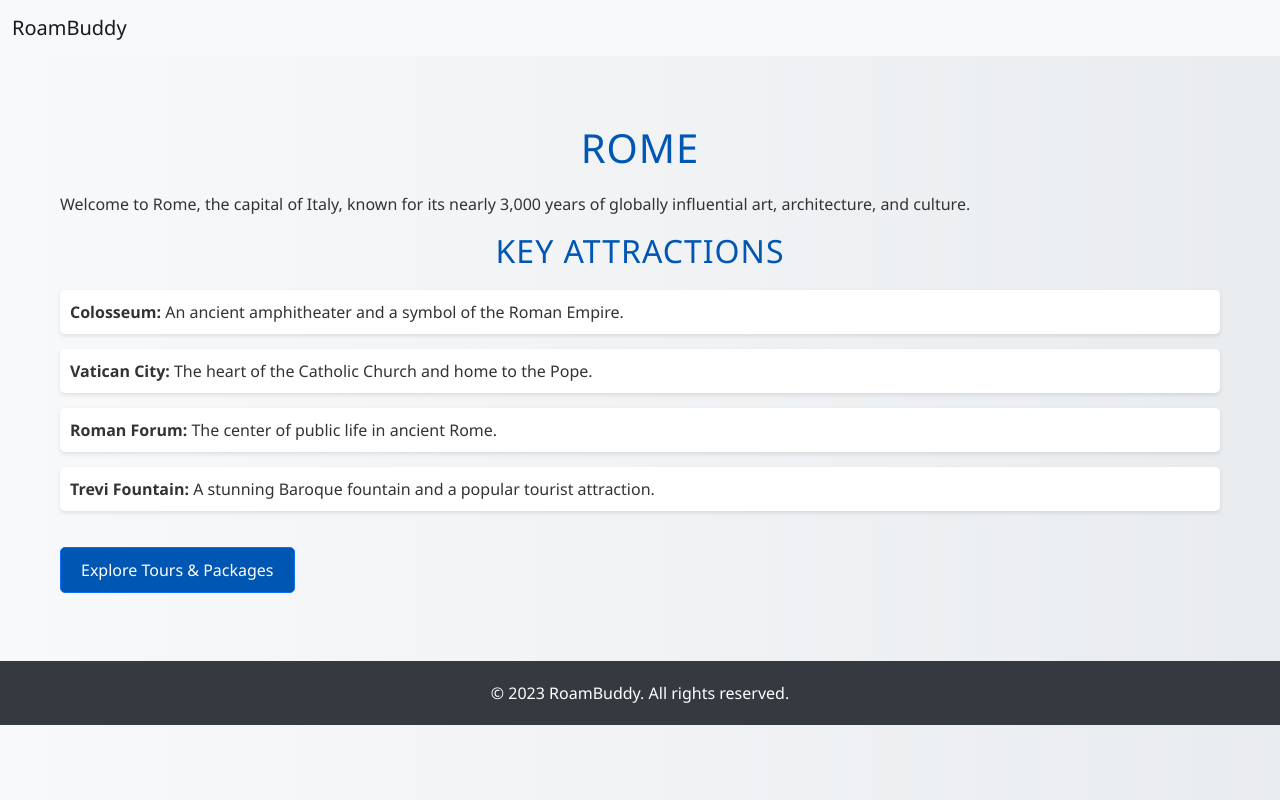
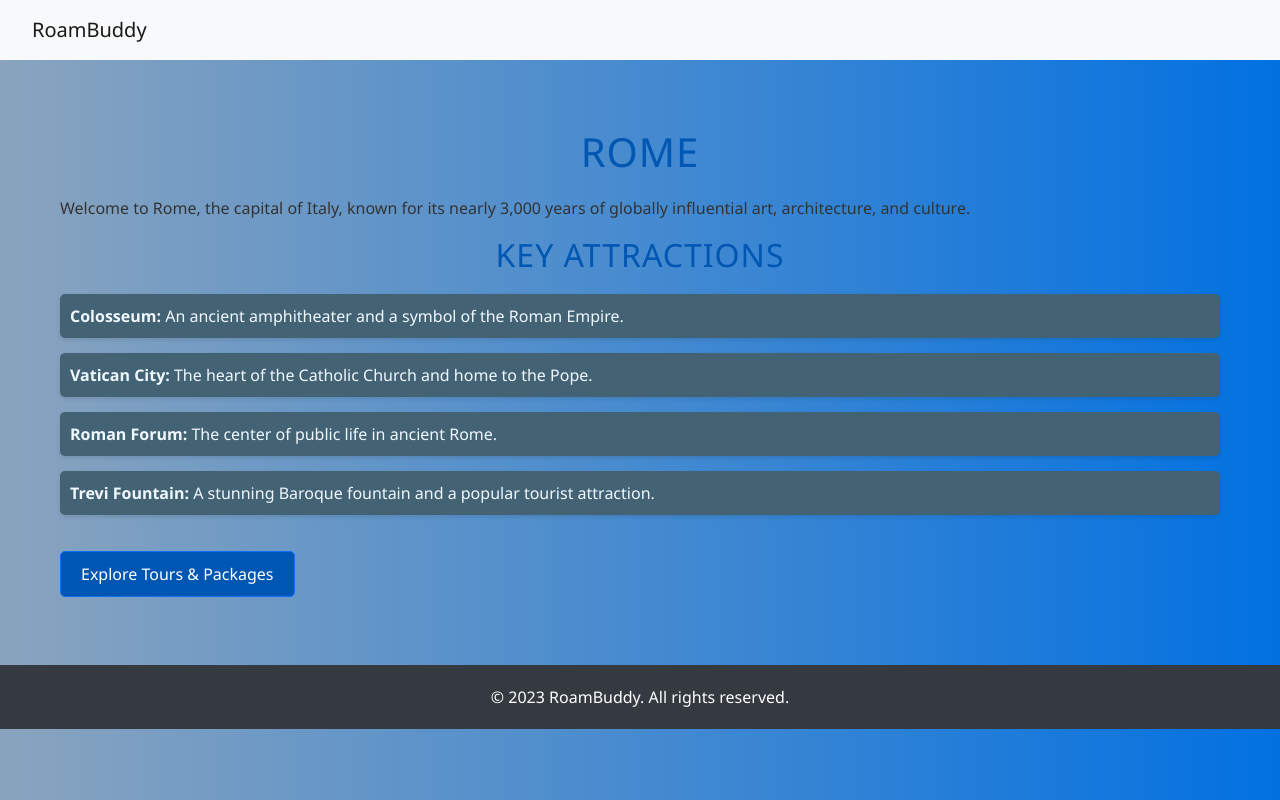
Before and after one commit to soumyajit73/travel-website, a plain HTML site: page frontend/locations/rome.html in a window 1280 px wide. Drawn offline with nearby package versions, Linux system fonts and the light colour scheme.

Commit message:
changed styling

```diff
--- a/frontend/locations/india.css
+++ b/frontend/locations/india.css
@@ -1,15 +1,31 @@
 /* style.css */
 
 /* General styles for the page */
+.navbar {
+    background-color: #00229b; /* New blue navbar background */
+    color: #ffffff; /* White text for navbar */
+    padding: 10px 20px;
+    display: flex;
+    justify-content: space-between;
+    align-items: center;
+  }
+  /* Light background for the page */
+  /* Subtle shadow */
+
   body {
-    background: linear-gradient(to right, #f8f9fa, #e9ecef); /* Subtle gradient background */
+    background: linear-gradient(
+      to right,
+      #8aa4be,
+      #0271e1
+    ); /* Subtle gradient background */
     color: #333; /* Dark text color */
-    font-family: 'Segoe UI', Tahoma, Geneva, Verdana, sans-serif; /* Modern font */
+    font-family: "Segoe UI", Tahoma, Geneva, Verdana, sans-serif; /* Modern font */
     margin: 0;
     padding: 0;
   }
 
-h1, h2 {
+  h1,
+  h2 {
     color: #0056b3; /* A shade of blue for headings */
     text-transform: uppercase; /* Uppercase headings */
     letter-spacing: 1px; /* Spacing between letters */
@@ -31,7 +47,8 @@ ul {
   li {
     margin-bottom: 15px; /* Space between list items */
     padding: 10px;
-    background-color: #ffffff; /* White background for list items */
+    background-color: #436374;
+    color: aliceblue; /* White background for list items */
     border-radius: 5px; /* Rounded corners */
     box-shadow: 0 2px 4px rgba(0, 0, 0, 0.1); /* Subtle shadow */
     transition: transform 0.3s ease, box-shadow 0.3s ease; /* Smooth transition */
--- a/frontend/locations/indonesia.css
+++ b/frontend/locations/indonesia.css
@@ -1,15 +1,31 @@
 /* style.css */
 
 /* General styles for the page */
+.navbar {
+    background-color: #00229b; /* New blue navbar background */
+    color: #ffffff; /* White text for navbar */
+    padding: 10px 20px;
+    display: flex;
+    justify-content: space-between;
+    align-items: center;
+  }
+  /* Light background for the page */
+  /* Subtle shadow */
+
   body {
-    background: linear-gradient(to right, #f8f9fa, #e9ecef); /* Subtle gradient background */
+    background: linear-gradient(
+      to right,
+      #8aa4be,
+      #0271e1
+    ); /* Subtle gradient background */
     color: #333; /* Dark text color */
-    font-family: 'Segoe UI', Tahoma, Geneva, Verdana, sans-serif; /* Modern font */
+    font-family: "Segoe UI", Tahoma, Geneva, Verdana, sans-serif; /* Modern font */
     margin: 0;
     padding: 0;
   }
 
-h1, h2 {
+  h1,
+  h2 {
     color: #0056b3; /* A shade of blue for headings */
     text-transform: uppercase; /* Uppercase headings */
     letter-spacing: 1px; /* Spacing between letters */
@@ -31,7 +47,8 @@ ul {
   li {
     margin-bottom: 15px; /* Space between list items */
     padding: 10px;
-    background-color: #ffffff; /* White background for list items */
+    background-color: #436374;
+    color: aliceblue; /* White background for list items */
     border-radius: 5px; /* Rounded corners */
     box-shadow: 0 2px 4px rgba(0, 0, 0, 0.1); /* Subtle shadow */
     transition: transform 0.3s ease, box-shadow 0.3s ease; /* Smooth transition */
--- a/frontend/locations/paris.css
+++ b/frontend/locations/paris.css
@@ -1,15 +1,31 @@
 /* style.css */
 
 /* General styles for the page */
+.navbar {
+  background-color: #00229b; /* New blue navbar background */
+  color: #ffffff; /* White text for navbar */
+  padding: 10px 20px;
+  display: flex;
+  justify-content: space-between;
+  align-items: center;
+}
+/* Light background for the page */
+/* Subtle shadow */
+
 body {
-    background: linear-gradient(to right, #f8f9fa, #e9ecef); /* Subtle gradient background */
+  background: linear-gradient(
+    to right,
+    #8aa4be,
+    #0271e1
+  ); /* Subtle gradient background */
   color: #333; /* Dark text color */
-    font-family: 'Segoe UI', Tahoma, Geneva, Verdana, sans-serif; /* Modern font */
+  font-family: "Segoe UI", Tahoma, Geneva, Verdana, sans-serif; /* Modern font */
   margin: 0;
   padding: 0;
 }
 
-h1, h2 {
+h1,
+h2 {
   color: #0056b3; /* A shade of blue for headings */
   text-transform: uppercase; /* Uppercase headings */
   letter-spacing: 1px; /* Spacing between letters */
@@ -31,7 +47,8 @@ ul {
 li {
   margin-bottom: 15px; /* Space between list items */
   padding: 10px;
-    background-color: #ffffff; /* White background for list items */
+  background-color: #436374;
+  color: aliceblue; /* White background for list items */
   border-radius: 5px; /* Rounded corners */
   box-shadow: 0 2px 4px rgba(0, 0, 0, 0.1); /* Subtle shadow */
   transition: transform 0.3s ease, box-shadow 0.3s ease; /* Smooth transition */
--- a/frontend/locations/rome.css
+++ b/frontend/locations/rome.css
@@ -1,15 +1,31 @@
 /* style.css */
 
 /* General styles for the page */
+.navbar {
+    background-color: #00229b; /* New blue navbar background */
+    color: #ffffff; /* White text for navbar */
+    padding: 10px 20px;
+    display: flex;
+    justify-content: space-between;
+    align-items: center;
+  }
+  /* Light background for the page */
+  /* Subtle shadow */
+
   body {
-    background: linear-gradient(to right, #f8f9fa, #e9ecef); /* Subtle gradient background */
+    background: linear-gradient(
+      to right,
+      #8aa4be,
+      #0271e1
+    ); /* Subtle gradient background */
     color: #333; /* Dark text color */
-    font-family: 'Segoe UI', Tahoma, Geneva, Verdana, sans-serif; /* Modern font */
+    font-family: "Segoe UI", Tahoma, Geneva, Verdana, sans-serif; /* Modern font */
     margin: 0;
     padding: 0;
   }
 
-h1, h2 {
+  h1,
+  h2 {
     color: #0056b3; /* A shade of blue for headings */
     text-transform: uppercase; /* Uppercase headings */
     letter-spacing: 1px; /* Spacing between letters */
@@ -31,7 +47,8 @@ ul {
   li {
     margin-bottom: 15px; /* Space between list items */
     padding: 10px;
-    background-color: #ffffff; /* White background for list items */
+    background-color: #436374;
+    color: aliceblue; /* White background for list items */
     border-radius: 5px; /* Rounded corners */
     box-shadow: 0 2px 4px rgba(0, 0, 0, 0.1); /* Subtle shadow */
     transition: transform 0.3s ease, box-shadow 0.3s ease; /* Smooth transition */
```
Also changed, not shown: frontend/index.html (+6 -10 lines). Lines whose indentation alone changed are shown as unchanged.
